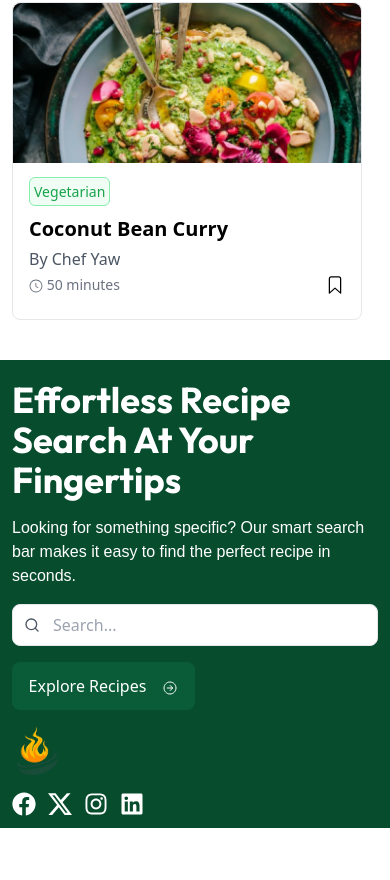
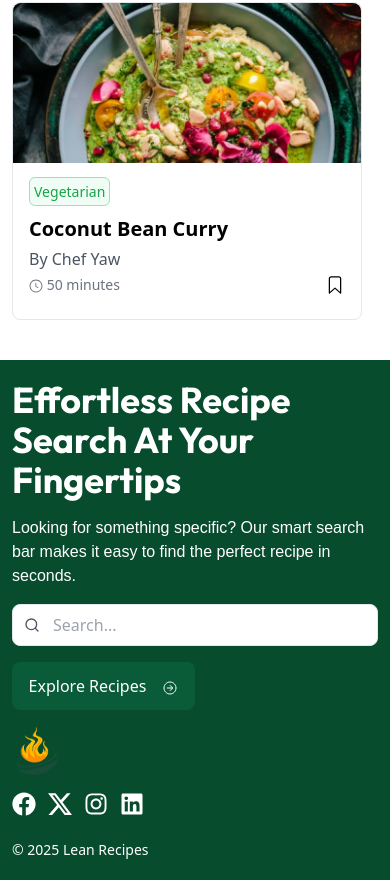
Before and after one commit to dsgnjoe/lean-recipes, a React (Vite) app: page / in a window 390 px wide. Shown: the part 5112-5992 px from the top of the page. Before the commit the page ends 5940 px from the top, so only its background shows below. Built offline with nearby package versions, Linux system fonts and the light colour scheme; a web font is replaced by a local one.

Commit message:
finalized the mobile view footer

```diff
--- a/src/components/Footer.jsx
+++ b/src/components/Footer.jsx
@@ -8,6 +8,8 @@ import { FaInstagram } from 'react-icons/fa'
 import { FaLinkedin } from 'react-icons/fa'
 
 const Footer = () => {
+  const footerYear = new Date().getFullYear()
+
   return (
     <div className='mt-10 bg-footerGreen p-3 pt-5'>
       <div className='flex flex-col  justify-center gap-4'>
@@ -49,6 +51,10 @@ const Footer = () => {
             <FaLinkedin className='text-white text-2xl' />
           </Link>
         </div>
+        {/* Copyright Section */}
+        <div className=' text-white text-sm py-2'>
+          <p> &copy; {footerYear} Lean Recipes</p>
+        </div>
       </div>
     </div>
   )
```
